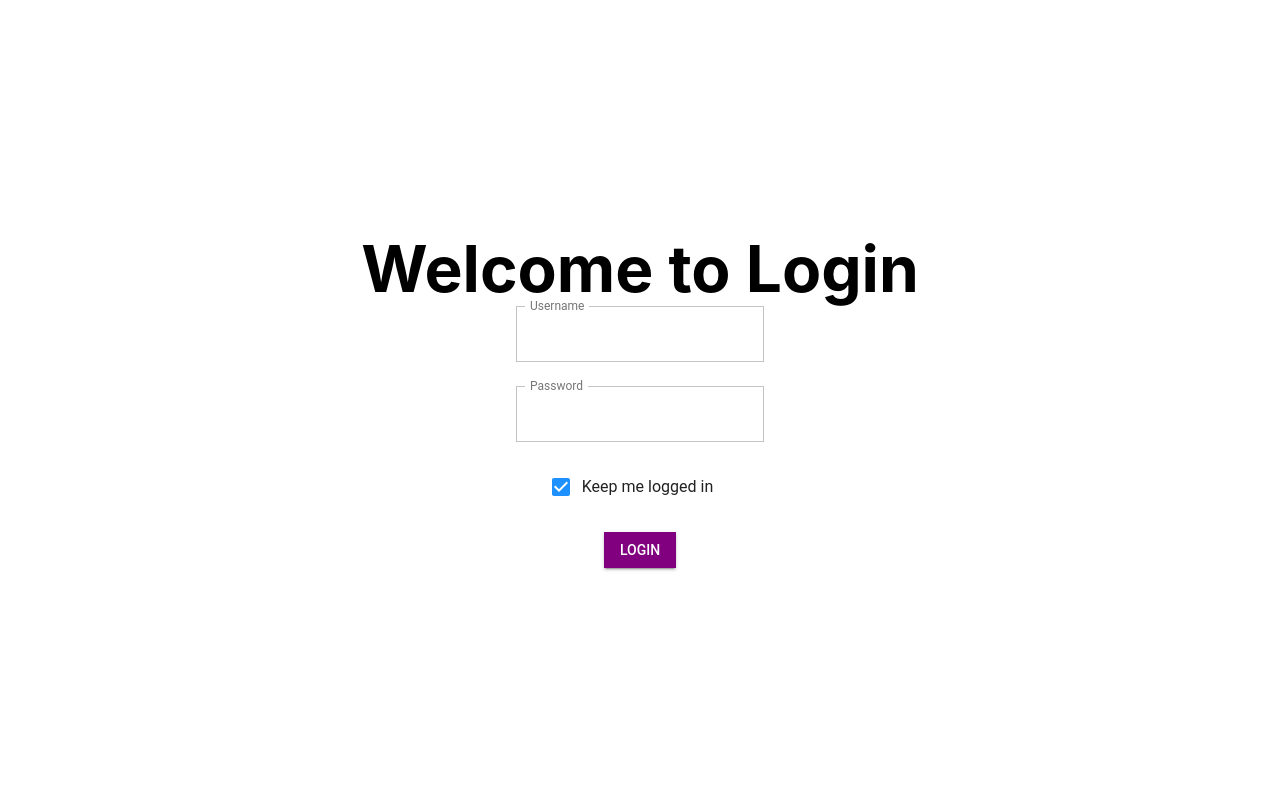
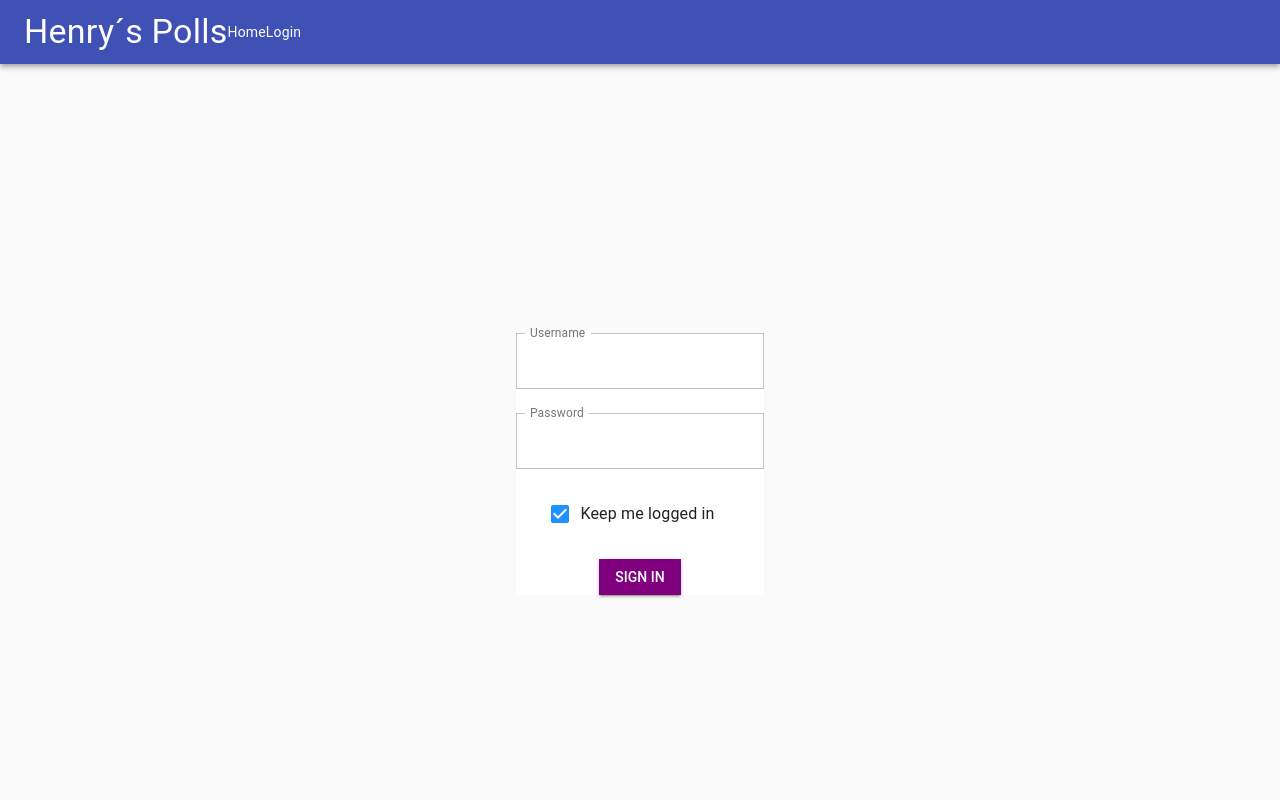
Before and after one commit to Arkostm/Polls, a Next.js app: page /login in a window 1280 px wide. Shown: the top 800 px of the page. Built offline with nearby package versions, Linux system fonts and the light colour scheme.

Commit message:
feat: Added Navbar and Sign in button text changed

```diff
--- /dev/null
+++ b/components/navbar.tsx
@@ -0,0 +1,30 @@
+import React from "react";
+import {
+  AppBar,
+  Toolbar,
+  CssBaseline,
+  Typography,
+  makeStyles,
+} from "@material-ui/core";
+import Link from "next/link";
+
+export const Navbar = () => {
+  return (
+    <AppBar position="static">
+      <CssBaseline />
+      <Toolbar>
+        <Typography variant="h4" >
+          Henry´s Polls
+        </Typography>
+          <div >
+            <Link href={"/"} >
+              Home
+            </Link>
+            <Link href={"/login"} >
+              Login
+            </Link>
+          </div>
+      </Toolbar>
+    </AppBar>
+  );
+}
--- a/pages/_app.tsx
+++ b/pages/_app.tsx
@@ -3,6 +3,7 @@ import type { AppProps } from 'next/app';
 import Head from 'next/head';
 import Image from 'next/image';
 import styles from '../styles/Home.module.css';
+import { Navbar } from '../components/navbar';
 
 function MyApp({ Component, pageProps }: AppProps) {
   return (
@@ -12,6 +13,7 @@ function MyApp({ Component, pageProps }: AppProps) {
         <meta name='description' content='Polls project, all thanks to henry' />
         <link rel='icon' href='/favicon.ico' />
       </Head>
+      <Navbar></Navbar>
       <Component {...pageProps} />
       <footer className={styles.footer}>
         <div>
--- a/pages/login.tsx
+++ b/pages/login.tsx
@@ -16,7 +16,7 @@ const Login: NextPage = () => {
   return (
     <div className={styles.container}>
       <main className={styles.main}>
-        <h1 className={styles.title}>Welcome to Login</h1>
+
         <ThemeProvider theme={Theme}>
           <Paper>
             <Grid
@@ -45,7 +45,7 @@ const Login: NextPage = () => {
                 />
               </Grid>
               <Grid item xs={12}>
-                <Button fullWidth> Login </Button>
+                <Button fullWidth> Sign in </Button>
               </Grid>
             </Grid>
           </Paper>
```
